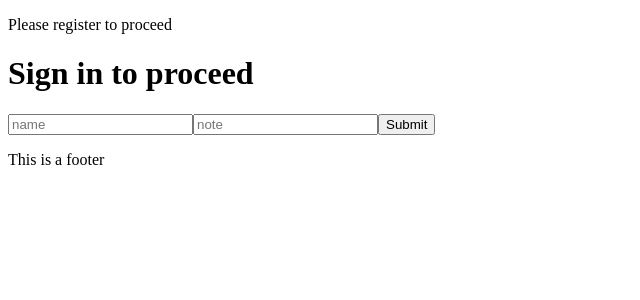
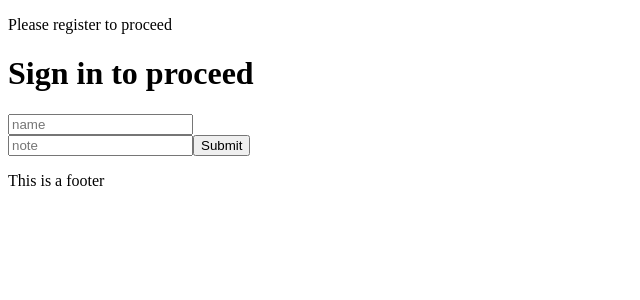
Before and after one commit to Joseph-K-B/guest-book, a React app: page / in a window 1280 px wide. Shown: the top 300 px of the page, without its empty margins (0-640 px from the left). Built offline with nearby package versions, Linux system fonts and the light colour scheme.

Commit message:
userName input rendering conditionally

```diff
--- a/src/components/entry/EntryForm.jsx
+++ b/src/components/entry/EntryForm.jsx
@@ -20,6 +20,17 @@ const EntryForm = () => {
         updateGuest();
     };
 
+    const nameSubmit = (
+        <div>
+            <input
+                type='text'
+                placeholder='name'
+                value={userName}
+                onChange={(e) => setUserName(e.target.value)}
+            />
+        </div>
+    )
+
     const loggedMsg = name ? `Welcome ${name}` : 'Sign in to proceed';
 
     return (
@@ -27,7 +38,8 @@ const EntryForm = () => {
         <>
             <h1>{loggedMsg}</h1>
             <form onSubmit={handleSubmit}>
-                <input type='text' placeholder='name' value={userName} onChange={(e) => setUserName(e.target.value)} />
+                {/* <nameSubmit /> */}
+                { name ? null : nameSubmit}
                 <input type='text' placeholder='note' value={guestNote} onChange={(e) => setGuestNote(e.target.value)} />
                 <button>Submit</button>
             </form>
--- a/src/context/NoteCtx.jsx
+++ b/src/context/NoteCtx.jsx
@@ -2,10 +2,12 @@ import { createContext, useContext, useState } from "react";
 
 const NoteCtx = createContext();
 
-const NoteProvider = ({children}) => {
+const NoteProvider = ({ children }) => {
     const [notes, setNotes] = useState([]);
 
-    return <NoteCtx.Provider value={{ notes, setNotes }}>{children}</NoteCtx.Provider>
+    return (
+        <NoteCtx.Provider value={{ notes, setNotes }}>{children}</NoteCtx.Provider>
+    )
 }
 
 const useNote = () => {
```
